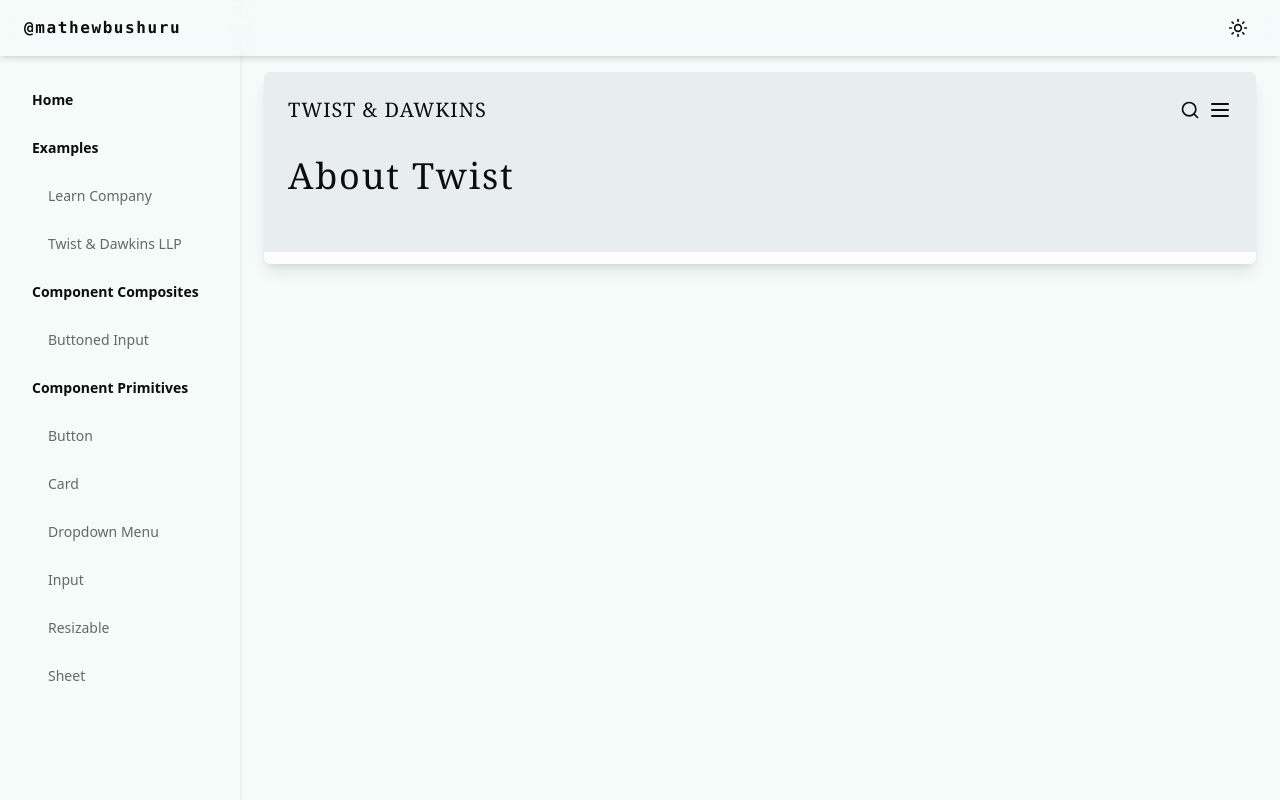
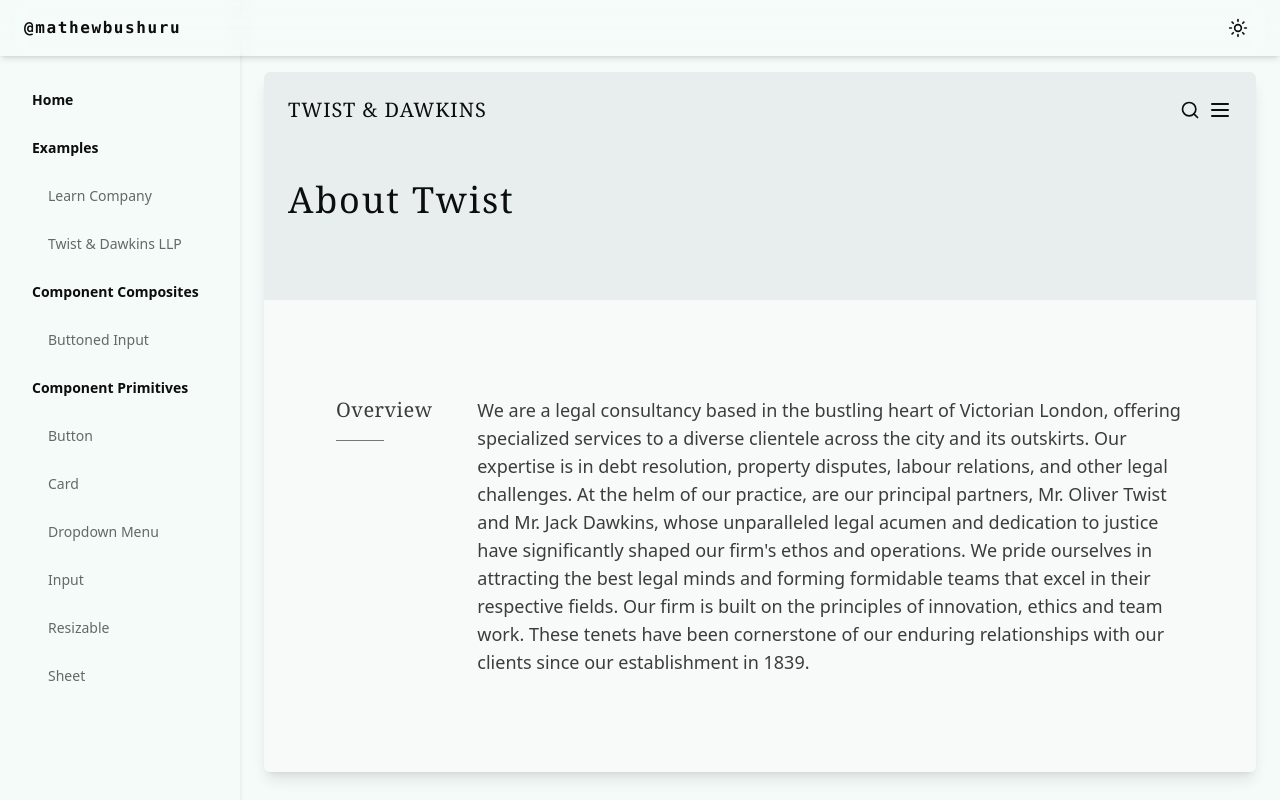
Before and after one commit to mathewbushuru/design-system, a React (Vite) app: page /examples/twist-dawkins in a window 1280 px wide. Built offline with nearby package versions, Linux system fonts and the light colour scheme.

Commit message:
Twist & Dawkins overview

```diff
--- a/src/examples/twist-dawkins/app.tsx
+++ b/src/examples/twist-dawkins/app.tsx
@@ -2,11 +2,11 @@ import { Search, Menu } from "lucide-react";
 
 export default function TwistDawkins() {
   return (
-    <div className="h-48 bg-popover">
+    <div className="bg-popover">
       {/* Header  */}
       <div className="bg-secondary p-3 sm:p-6">
         <div className="flex items-center justify-between">
-          <h1 className="font-serif text-lg uppercase tracking-wider sm:text-xl">
+          <h1 className="font-serif text-lg font-medium uppercase tracking-wider sm:text-xl">
             Twist & Dawkins
           </h1>
           <div className="flex items-center gap-2">
@@ -14,10 +14,38 @@ export default function TwistDawkins() {
             <Menu className="h-6 w-6 hover:text-link" />
           </div>
         </div>
-        <div className="font-serif text-center text-2xl py-8 tracking-wider sm:text-left sm:text-4xl">
+        <h3 className="py-14 text-center font-serif text-2xl font-medium tracking-wider sm:text-left sm:text-4xl">
           About Twist
+        </h3>
+      </div>
+
+      {/* Hero  */}
+      <div className="flex flex-col bg-secondary/20 px-3 py-12 sm:px-6 sm:text-foreground/80 lg:flex-row sm:py-20 lg:py-24">
+        {/* Title  */}
+        <div className="lg:flex-1 lg:pl-12">
+          <h5 className="mb-4 font-serif text-xl tracking-wide">Overview</h5>
+          <div className="mb-5 h-px max-w-12 bg-foreground dark:bg-muted-foreground sm:bg-foreground/55" />
+        </div>
+
+        {/* Content  */}
+        <div className="lg:flex-[5] lg:pr-12">
+          <p className="antialiased sm:text-lg">
+            We are a legal consultancy based in the bustling heart of Victorian
+            London, offering specialized services to a diverse clientele across
+            the city and its outskirts. Our expertise is in debt resolution,
+            property disputes, labour relations, and other legal challenges. At
+            the helm of our practice, are our principal partners, Mr. Oliver
+            Twist and Mr. Jack Dawkins, whose unparalleled legal acumen and
+            dedication to justice have significantly shaped our firm's ethos and
+            operations. We pride ourselves in attracting the best legal minds
+            and forming formidable teams that excel in their respective fields.
+            Our firm is built on the principles of innovation, ethics and team
+            work. These tenets have been cornerstone of our enduring
+            relationships with our clients since our establishment in 1839.
+          </p>
         </div>
       </div>
+
     </div>
   );
 }
```
